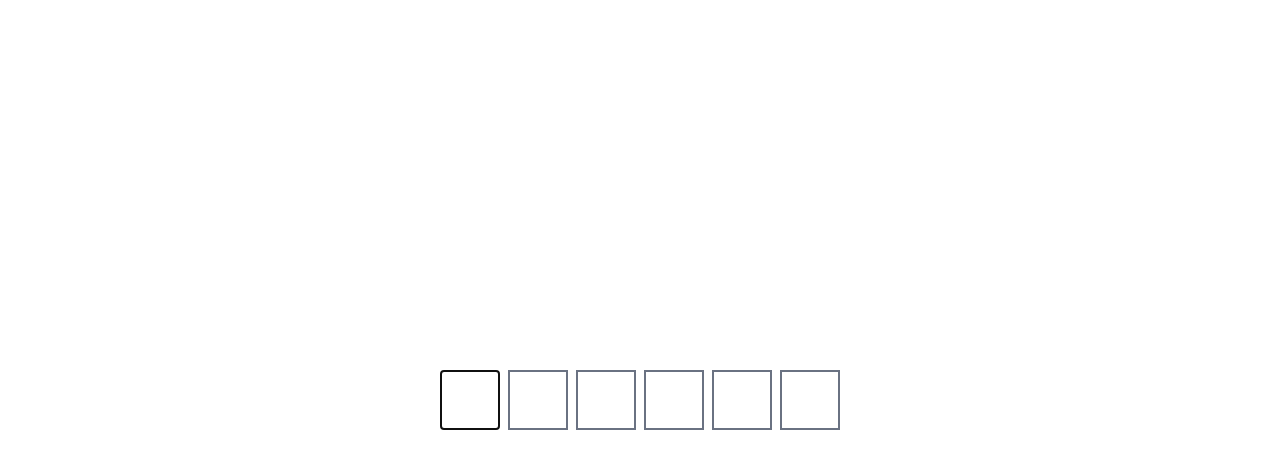
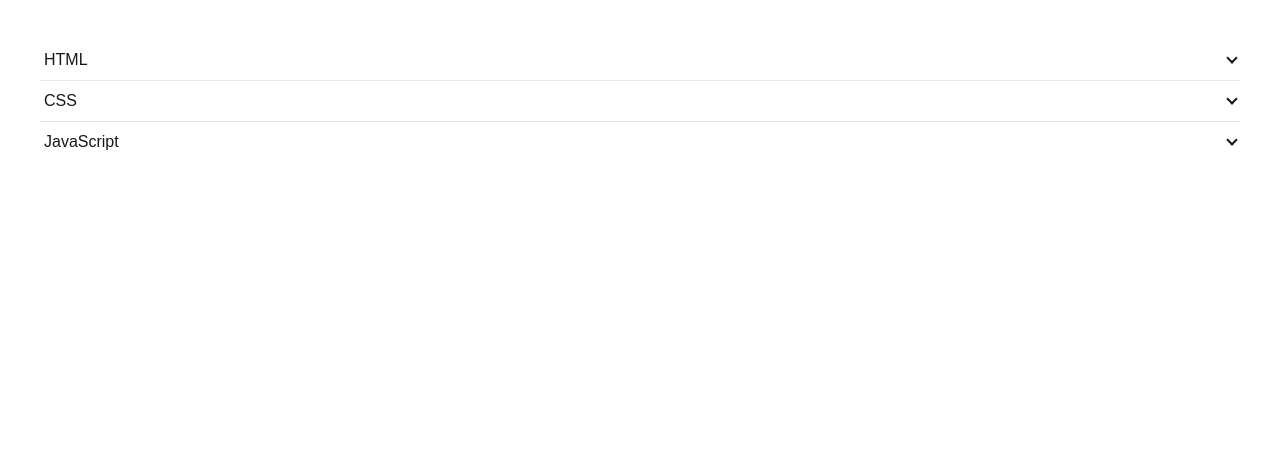
Before and after one commit to Kofuku0/Fontend-machine, a Next.js app: page / in a window 1280 px wide. Shown: the top 468 px of the page. Built offline with nearby package versions, Linux system fonts and the light colour scheme.

Commit message:
feat: accordian

```diff
--- a/app/page.tsx
+++ b/app/page.tsx
@@ -7,7 +7,8 @@ import React from "react";
 // import ProgressBar from "@/frontend-machine/components/progress-bar";
 // import DebounceComponent from "@/frontend-machine/components/debounce";
 // import Modal from "@/frontend-machine/components/modal";
-import OTP from "@/frontend-machine/components/otp";
+// import OTP from "@/frontend-machine/components/otp";
+import Accordion from "@/frontend-machine/components/accordian";
 export default function HomePage() {
   const [open,setOpen] = React.useState(false);
   return (
@@ -22,7 +23,28 @@ export default function HomePage() {
    {/* <DebounceComponent /> */}
    {/* <button onClick={() => setOpen(true)}>Open Modal</button>
    <Modal open={open} onClose={() => setOpen(false)} /> */}
-        <OTP/>
+       <Accordion
+      sections={[
+        {
+          value: "html",
+          title: "HTML",
+          contents:
+            "The HyperText Markup Language or HTML is the standard markup language for documents designed to be displayed in a web browser.",
+        },
+        {
+          value: "css",
+          title: "CSS",
+          contents:
+            "Cascading Style Sheets is a style sheet language used for describing the presentation of a document written in a markup language such as HTML or XML.",
+        },
+        {
+          value: "javascript",
+          title: "JavaScript",
+          contents:
+            "JavaScript, often abbreviated as JS, is a programming language that is one of the core technologies of the World Wide Web, alongside HTML and CSS.",
+        },
+      ]}
+    />
      </div>
   );
 }
--- /dev/null
+++ b/frontend-machine/components/accordian/index.tsx
@@ -0,0 +1,64 @@
+'use client';
+import { useState } from "react";
+
+interface AccordionItemProps{
+      title:string;
+      value:string;
+      contents:string;
+}
+
+interface sectionProps{
+    sections:AccordionItemProps[];
+}
+
+export default function Accordion({sections}:sectionProps) {
+  const [openSections, setOpenSections] = useState(new Set());
+
+  return (
+    <div className="flex w-full p-10 flex-col">
+      {sections.map(({ value, title, contents }) => {
+        const isExpanded = openSections.has(value);
+
+        return (
+          <div
+            key={value}
+            className="flex flex-col gap-1 border-t border-gray-200 py-1 first:border-t-0"
+          >
+            <button
+              type="button"
+              onClick={() => {
+                setOpenSections((prev) => {
+                  const next = new Set(prev);
+                  next.has(value)
+                    ? next.delete(value)
+                    : next.add(value);
+                  return next;
+                });
+              }}
+              className="flex w-full items-center justify-between rounded px-1 py-1 text-left font-medium hover:bg-gray-500 "
+            >
+              {title}
+
+              {/* Arrow Icon */}
+              <span
+                aria-hidden
+                className={`inline-block h-2 w-2 border-r-2 border-b-2 border-current transition-transform duration-200 ${
+                  isExpanded
+                    ? "translate-y-0.5 -rotate-[135deg]"
+                    : "-translate-y-0.5 rotate-45"
+                }`}
+              />
+            </button>
+
+            <div
+              hidden={!isExpanded}
+              className="px-1 py-1 text-sm leading-snug"
+            >
+              {contents}
+            </div>
+          </div>
+        );
+      })}
+    </div>
+  );
+}
```
